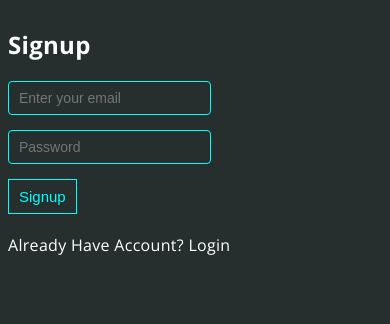
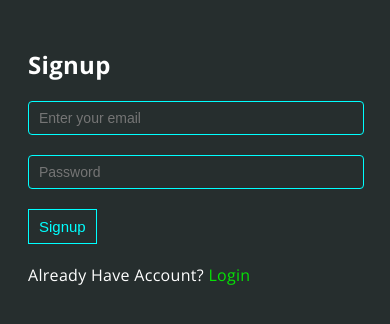
Before and after one commit to Saif-Ali-Warsi/warehouse-management, an Angular app: page /signup in a window 390 px wide. Shown: the top 324 px of the page. Built offline with nearby package versions, Linux system fonts and the light colour scheme.

Commit message:
mobile improvements added

```diff
--- a/src/app/auth/login/login.component.html
+++ b/src/app/auth/login/login.component.html
@@ -1,3 +1,4 @@
+<div class="main-container">
   <h2>Login</h2>
 
   <form [formGroup]="form" (ngSubmit)="login()">
@@ -26,4 +27,7 @@
     </div>
   </form>
 
-<a routerLink="/signup">New user? Signup here</a>
+  <a routerLink="/signup"
+    >New user? <span class="sign-up-text"> Signup here</span>
+  </a>
+</div>
--- a/src/app/auth/login/login.component.scss
+++ b/src/app/auth/login/login.component.scss
@@ -1,3 +1,7 @@
+.main-container {
+  padding: 20px;
+}
+
 .error-message {
   margin: 5px 0;
 }
@@ -5,3 +9,7 @@
 form {
   margin: 0 0 20px;
 }
+
+.sign-up-text {
+  color: rgb(6, 224, 6);
+}
--- a/src/app/auth/signup/signup.component.html
+++ b/src/app/auth/signup/signup.component.html
@@ -1,8 +1,13 @@
+<div class="main-container">
   <h2>Signup</h2>
 
   <form [formGroup]="form" (ngSubmit)="signup()">
     <div class="form-field">
-    <input type="text" formControlName="email" placeholder="Enter your email" />
+      <input
+        type="text"
+        formControlName="email"
+        placeholder="Enter your email"
+      />
       <p
         class="error-message"
         *ngIf="form.controls.email.touched && form.controls.email.invalid"
@@ -26,4 +31,7 @@
     <p class="error-message" *ngIf="error">{{ error }}</p>
   </form>
 
-<a routerLink="/login">Already have account? Login</a>
+  <a routerLink="/login"
+    >Already have account? <span class="login-text"> Login</span>
+  </a>
+</div>
--- a/src/app/auth/signup/signup.component.scss
+++ b/src/app/auth/signup/signup.component.scss
@@ -1,3 +1,11 @@
+.main-container {
+  padding: 20px;
+}
+
 form {
   margin: 0 0 20px;
 }
+
+.login-text {
+  color: rgb(6, 224, 6);
+}
--- a/src/app/shared/components/confirm-modal/confirm-modal.component.scss
+++ b/src/app/shared/components/confirm-modal/confirm-modal.component.scss
@@ -11,7 +11,8 @@
 }
 
 h3 {
-  margin: 5px 0 15px;
+  font-size: 1rem;
+  margin: 5px 0 20px;
 }
 
 .modal-box {
@@ -20,9 +21,17 @@ h3 {
   border-radius: 10px;
   min-height: 150px;
   min-width: 500px;
+  margin: 20px;
 }
 
 .actions {
   display: flex;
   gap: 12px;
 }
+
+@media screen and (max-width: 640px) {
+  .modal-box {
+    min-width: auto;
+    min-height: 120px;
+  }
+}
--- a/src/app/warehouse/warehouse-form/warehouse-form.component.html
+++ b/src/app/warehouse/warehouse-form/warehouse-form.component.html
@@ -1,6 +1,6 @@
 <h2>{{ isEdit ? "Edit" : "Add" }} Warehouse</h2>
 
-<form [formGroup]="form" (ngSubmit)="submit()">
+<form class="mx-500" [formGroup]="form" (ngSubmit)="submit()">
   <div class="form-field">
     <input type="text" formControlName="name" placeholder="Warehouse Name" />
     <p
--- a/src/app/warehouse/warehouse-list/warehouse-list.component.scss
+++ b/src/app/warehouse/warehouse-list/warehouse-list.component.scss
@@ -42,3 +42,14 @@
   padding: 5px 8px;
   border: 1px solid aqua;
 }
+
+@media screen and (max-width: 640px) {
+  .warehouse-card {
+    width: calc(100%);
+  }
+  .search-field {
+    .add-warehouse-btn-container {
+      min-width: 40%;
+    }
+  }
+}
--- a/src/styles.scss
+++ b/src/styles.scss
@@ -12,6 +12,7 @@ input {
   font-size: 14px;
   color: #00ffff;
   padding: 8px 10px;
+  width: calc(100% - 20px);
   background-color: unset;
   border: 1px solid #00ffff;
   border-radius: 4px;
@@ -60,13 +61,17 @@ a {
   gap: 5px;
 }
 
+.mx-500 {
+  max-width: 500px;
+}
+
 .box-center {
   align-items: center;
   justify-content: center;
 }
 
 .form-field {
-  margin: 0 0 15px;
+  margin: 0 0 20px;
 }
 
 .error-message {
```
Lines whose indentation alone changed are shown as unchanged.
